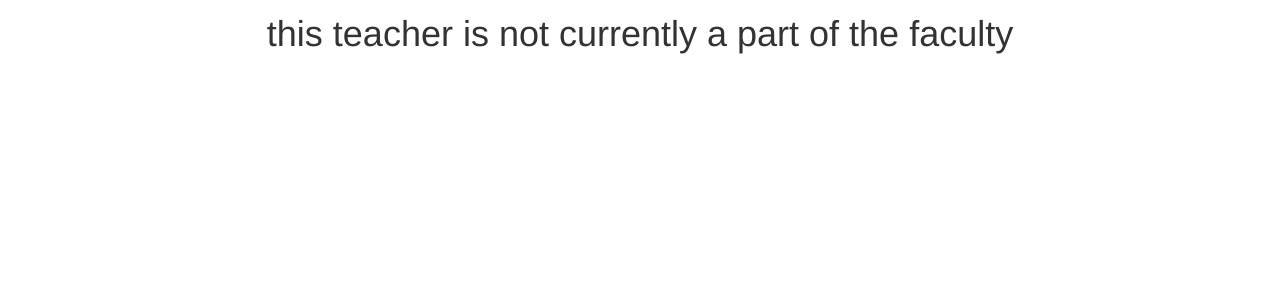
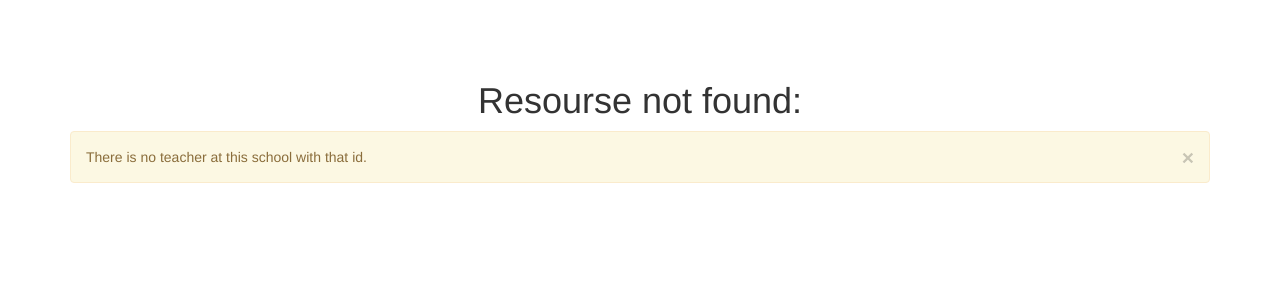
Before and after one commit to trabnett/flask-highscool-app, a Flask app: page /teachers/1 in a window 1280 px wide. Shown: the part 51-351 px from the top of the page. Run offline with Flask 2, Linux system fonts and the light colour scheme; data that the repository does not hold is empty; some libraries are stand-ins or nearby versions.

Commit message:
fixed some flash error presentation

```diff
--- a/app/mail_templates.py
+++ b/app/mail_templates.py
@@ -1,6 +1,5 @@
 from app import app
 
 def template1(user, code):
-    x = f"<div style='background-color:blue;opacity:.7;color:white;height:25px;'>TRHS</div><br><p>Hello {user.first_name}. You have forgotten your password.</p><br><p>Please click the link below to reset your password:</p><br><a href='http://127.0.0.1:5000/reset_password/{code}'>Reset Password</a>"
-    print('hello', user.first_name, code, x)
-    return x
+    content = f"<div style='background-color:blue;opacity:.7;color:white;height:25px;'>TRHS</div><br><p>Hello {user.first_name}. You have forgotten your password.</p><br><p>Please click the link below to reset your password:</p><br><a href='http://127.0.0.1:5000/reset_password/{code}'>Reset Password</a>"
+    return content
--- a/app/routes.py
+++ b/app/routes.py
@@ -67,11 +67,11 @@ def students():
 def student(id):
     student = Student.query.filter_by(id=id).first()
     if student == None:
-        return render_template('student.html', student={'alert': 'this student is not registered'})
+        flash('There is no student with that id registered.')
+        return render_template('alerts/not_found.html')
     days = datetime.now() - student.birthday
     years = int(days.days / 365)
     academic_summary = get_test_scores(id)
-    print(academic_summary, "academic summary in students/<student_id>")
     gpa = get_gpa(academic_summary)
     student_sports = session.query(
         Student,
@@ -114,10 +114,10 @@ def teachers():
 
 @app.route('/teachers/<string:id>', methods=['GET'])
 def teacher(id):
-    print('asdfasdfasdfhello')
     educator = Teacher.query.filter_by(id=id).first()
     if educator == None:
-        return render_template('teacher.html', educator={'alert': 'this teacher is not currently a part of the faculty'})
+        flash('There is no teacher at this school with that id.')
+        return render_template('alerts/not_found.html')
     teacher_courses = session.query(Teacher, Course
         ).filter(educator.id == Course.teacher_id
         ).filter(educator.id == Teacher.id
@@ -126,7 +126,6 @@ def teacher(id):
         ).filter(educator.id == Teacher.id
         ).filter(Sport.coach_id == educator.id
         ).all()
-    print(teacher_sports)
     return render_template('teacher.html', educator=educator, year_started=educator.started_at_school.year, courses=teacher_courses, sports=teacher_sports)
 
 @app.route('/teachers/<string:id>', methods=['POST'])
@@ -178,7 +177,8 @@ def sport(name):
         session.commit()
         return redirect('/')
     if sport == None:
-        return render_template('sport.html', alert='no such sport exists')
+        flash('No such sport exists!')
+        return render_template('alerts/not_found.html')
     sport_summary = session.query(StudentSport, Student, Teacher, Sport
     ).filter(sport.id == StudentSport.sport_id
     ).filter(StudentSport.student_id == Student.id
@@ -243,7 +243,6 @@ def new_course():
                 if student[:7] == 'student':
                     # same problem as '/courses/<id>/add_students where id in not autoincramemting
                     count = StudentCourse.query.order_by(StudentCourse.id.desc()).all()
-                    print("========>", count)
                     if len(count) == 0:
                         sc_id = 1
                     else:
@@ -272,15 +271,16 @@ def course(id):
         # session.delete(local_c)
         # session.commit()
         return "check sql"
-    print("yo")
     c = Course.query.get(id)
+    if c == None:
+        flash('This course does not exist')
+        return render_template('alerts/not_found.html')
     course = session.query(Course, StudentCourse, Student, Teacher
     ).filter(id == Course.id
     ).filter(StudentCourse.course_id == Course.id
     ).filter(Student.id == StudentCourse.student_id
     ).filter(Course.teacher_id == Teacher.id).all()
     if len(course) == 0 and c.teacher_id != current_user.id:
-        print(course)
         return render_template('course.html', alert='This course does not exist, or there are no students registered in this course')
     return render_template('course.html', c=c, course=course, get_average=get_average)
 
@@ -434,6 +434,7 @@ def forgot_password():
         code = secrets.token_hex(20)
         user.reset_code = code
         db.session.commit()
+        # mail only works when debug mode is off. please make sure you are in production mode if you want the emails to work
         msg = Message(f"Hi {user.first_name}",
                     sender=os.environ['GMAIL_ACCOUNT'],
                     recipients=[user.email])
--- /dev/null
+++ b/app/templates/alerts/not_found.html
@@ -0,0 +1,16 @@
+{% extends 'layout.html' %}
+{% block content %}
+    <div class="buffer container">
+        <h1 class="text-center">Resourse not found:</h1>
+        {% with messages = get_flashed_messages() %}
+            {% if messages %}
+                {% for message in messages %}
+                    <div class="alert alert-warning">
+                        <button type="button" class="close" data-dismiss="alert">&times;</button>
+                        {{ message }}
+                    </div>
+                {% endfor %}
+            {% endif %}
+        {% endwith %}
+    </div>
+{% endblock %}
--- a/app/templates/course.html
+++ b/app/templates/course.html
@@ -1,9 +1,6 @@
 {% extends "layout.html" %}
 {% block content %}
     {% include 'includes/_remove_course_modal.html' %}
-    {% if alert %}
-        <div class="buffer container">{{ alert }}</div>
-    {% else %}
         <div class="buffer container">
             {% if current_user.started_at_school and current_user.id == c.teacher_id %}
             <div class="alert alert-success" role="alert">
@@ -56,5 +53,4 @@
             <h1></h1>
         {% endif %}
     </div>
-    {% endif %}
 {% endblock%}
--- a/app/templates/student.html
+++ b/app/templates/student.html
@@ -1,9 +1,5 @@
 {% extends "layout.html" %}
 {% block content %}
-
-    {% if student.alert %}
-        <h1 style="margin-top:65px;text-align:center;">{{ student.alert }}</h1>
-    {% else %}
     <div class="buffer flex container">
         <div class="row">
             <div class="container">
@@ -74,6 +70,5 @@
             </div>
         </div>
     </div>
-    {% endif %}
 
 {% endblock %}
--- a/app/templates/teacher.html
+++ b/app/templates/teacher.html
@@ -1,8 +1,5 @@
 {% extends "layout.html" %}
 {% block content %}
-    {% if educator.alert %}
-        <h1 style="margin-top:65px;text-align:center;">{{ educator.alert }}</h1>
-    {% else %}
     <div class="buffer flex-wrap container">
         <div class="row">
             <div class="container">
@@ -72,5 +69,5 @@
             </div>
         </div>
     </div>
-        {% endif %}
+
 {% endblock %}
```
Lines whose indentation alone changed are shown as unchanged.
